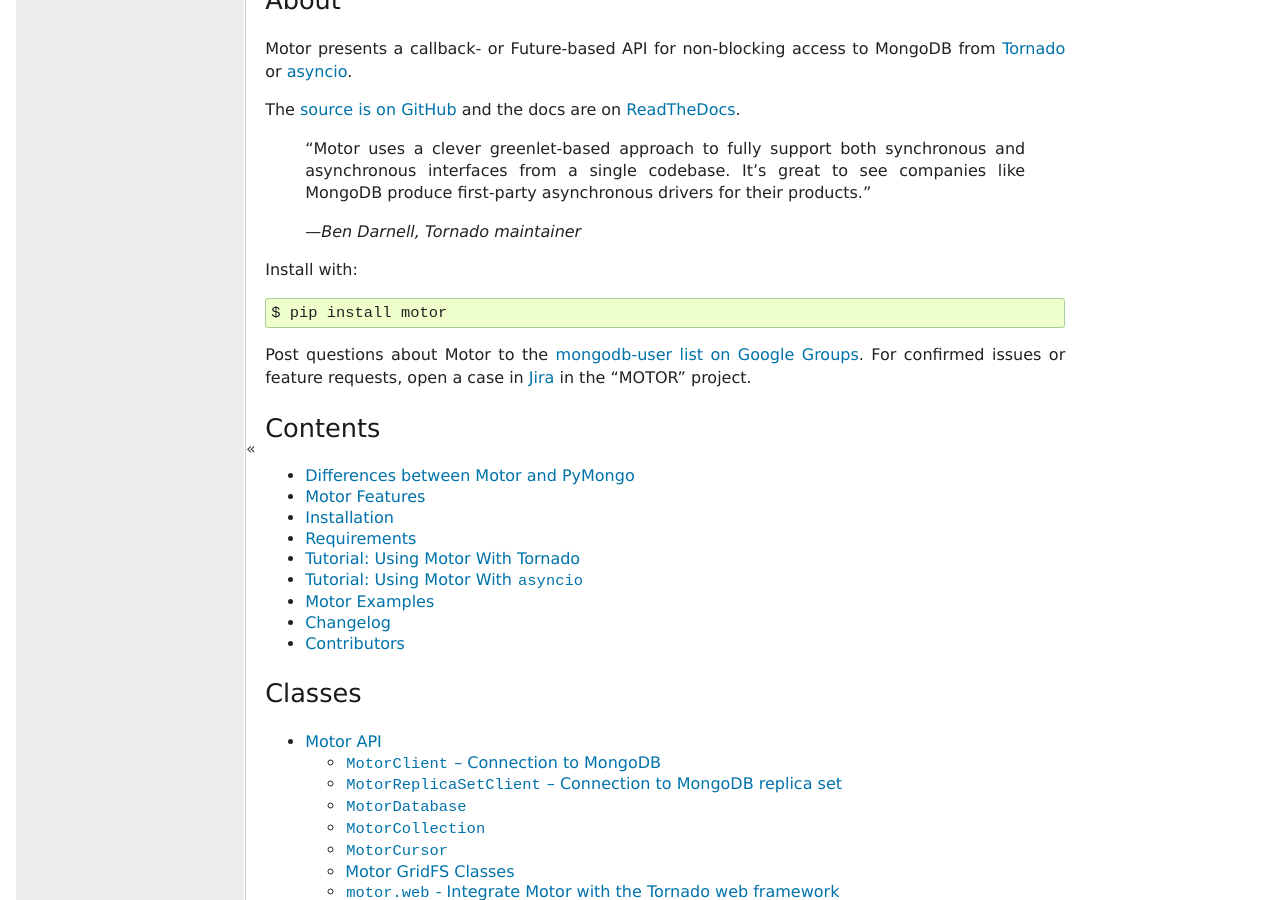
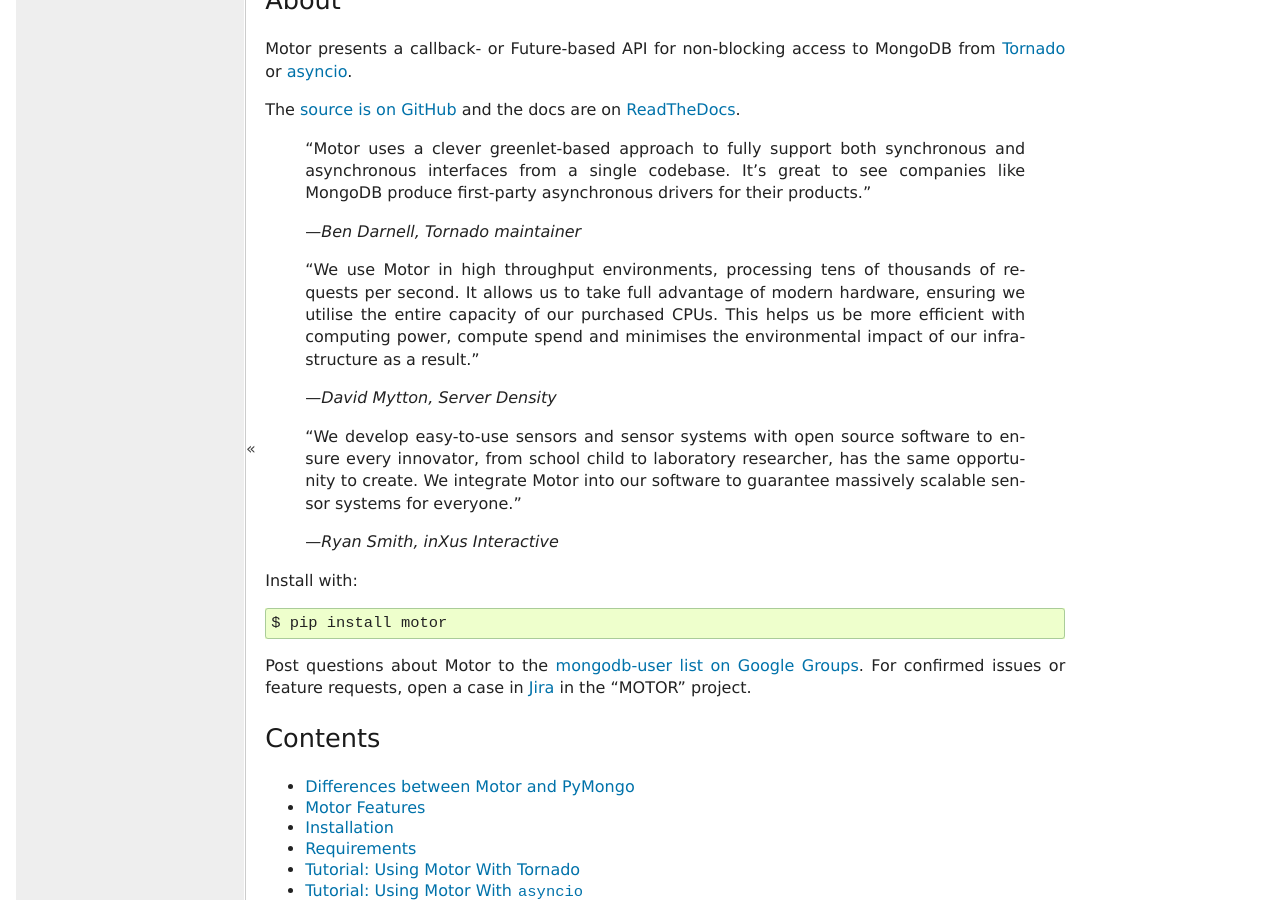
Before and after one commit to mongodb/motor, a Sphinx documentation site: the page built from doc/index.rst, in a window 1280 px wide and 900 px high, scrolled down 588 px. Built offline with Sphinx 7.4.7, drawn with Linux system fonts in a browser that asks for light colours; the version number is read from the project's files by our own code.

Commit message:
Endorsements.

```diff
--- a/doc/index.rst
+++ b/doc/index.rst
@@ -19,6 +19,21 @@
     their products."
 
     --*Ben Darnell, Tornado maintainer*
+
+    "We use Motor in high throughput environments, processing tens of thousands
+    of requests per second. It allows us to take full advantage of modern
+    hardware, ensuring we utilise the entire capacity of our purchased CPUs.
+    This helps us be more efficient with computing power, compute spend and
+    minimises the environmental impact of our infrastructure as a result."
+
+    --*David Mytton, Server Density*
+
+    "We develop easy-to-use sensors and sensor systems with open source
+    software to ensure every innovator, from school child to laboratory
+    researcher, has the same opportunity to create. We integrate Motor into our
+    software to guarantee massively scalable sensor systems for everyone."
+
+    --*Ryan Smith, inXus Interactive*
 
 Install with::
 
```
Also changed, not shown: README.rst (+8 -0 lines).
